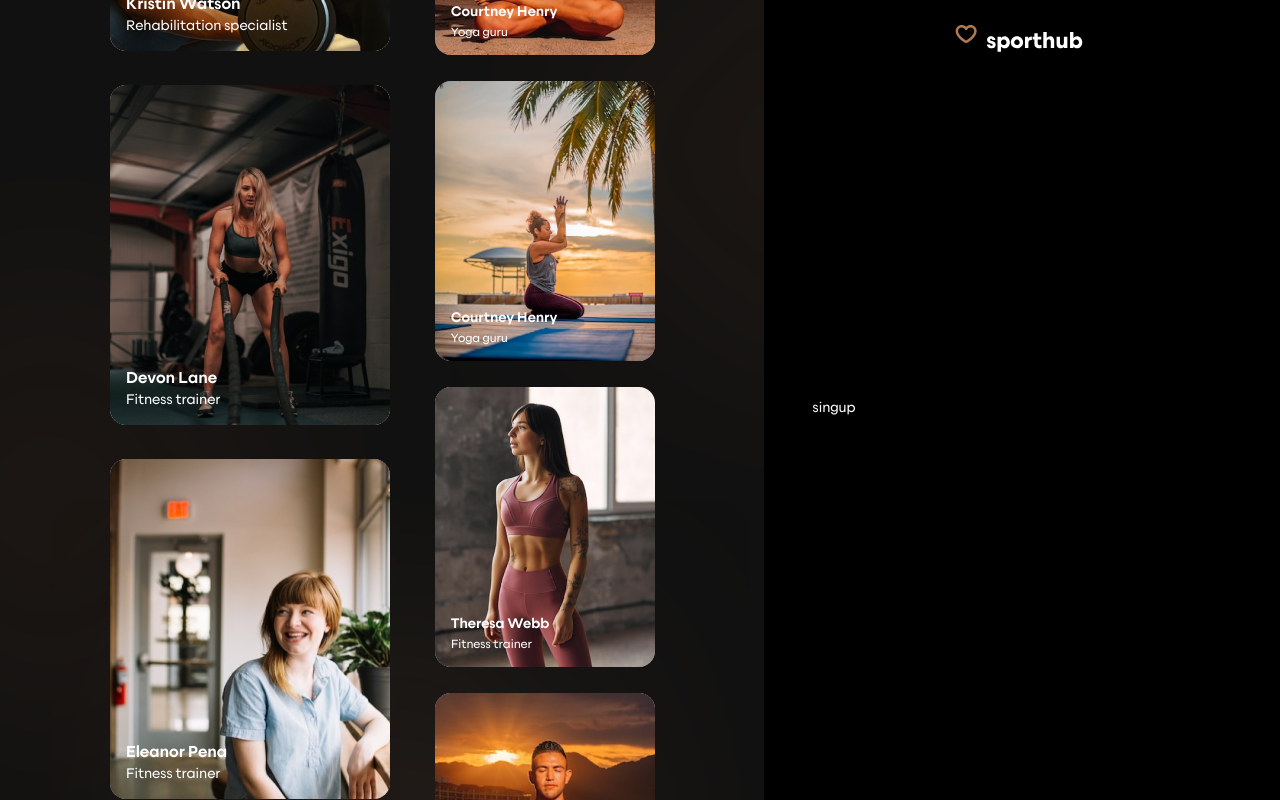
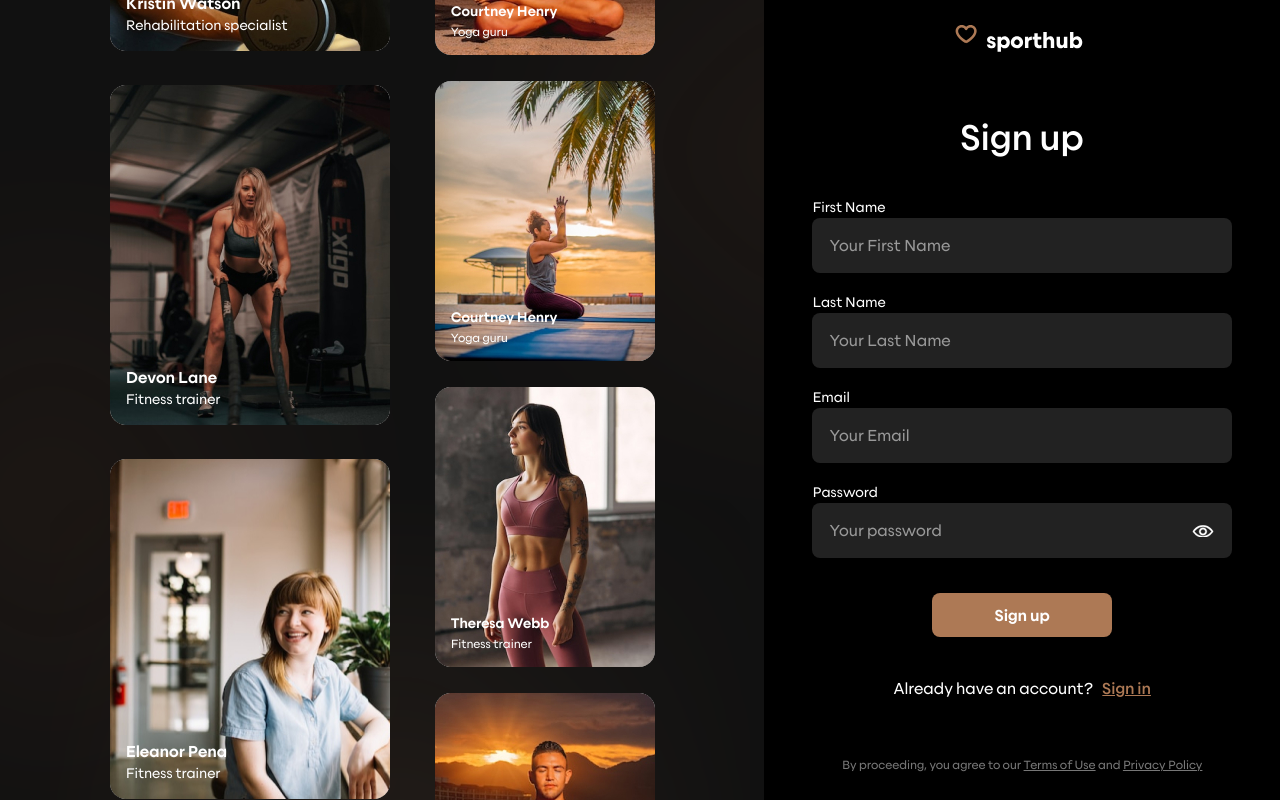
Before and after one commit to MTONSEG/sporthub-react, a React (Create React App) app: page /auth/reg in a window 1280 px wide. Built offline with nearby package versions, Linux system fonts and the light colour scheme.

Commit message:
add sing up page

```diff
--- a/package.json
+++ b/package.json
@@ -64,10 +64,12 @@
     "firebase": "^10.3.1",
     "react": "^18.2.0",
     "react-dom": "^18.2.0",
+    "react-loading": "^2.0.3",
     "react-redux": "^8.1.2",
     "react-router-dom": "^6.15.0",
     "react-scripts": "^5.0.1",
     "react-slick": "^0.29.0",
+    "react-spinners": "^0.13.8",
     "react-uuid": "^2.0.0",
     "redux": "^4.2.1",
     "storybook": "^7.4.0",
--- a/src/components/App.tsx
+++ b/src/components/App.tsx
@@ -3,6 +3,7 @@ import './App.scss';
 import { Route, Routes } from "react-router-dom";
 import Main from "./containers/Main/Main";
 import Auth from "./pages/Auth/Auth";
+import Loading from "./ui/atoms/Loading/Loading";
 
 const App = () => {
 	return (
--- a/src/components/containers/BodyAuth/BodyAuth.tsx
+++ b/src/components/containers/BodyAuth/BodyAuth.tsx
@@ -3,6 +3,7 @@ import './BodyAuth.scss';
 import Logo from "../../ui/atoms/Logo/Logo";
 import { Route, Routes } from "react-router-dom";
 import SingIn from "../../pages/Auth/SingIn/SingIn";
+import SingUp from "../../pages/Auth/SingUp/SingUp";
 
 export const BodyAuth = () => {
 	return (
@@ -12,15 +13,13 @@ export const BodyAuth = () => {
 			</div>
 			<div className="body-auth__form">
 				<div className="body-auth__form-body">
-					<React.Suspense fallback={<>loading</>}>
 						<Routes>
 							<Route index element={<SingIn />} />
-							<Route path="reg" element={<>singup</>} />
+							<Route path="reg" element={<SingUp/>} />
 							<Route path="forgot" element={<>forgot pass</>} />
 							<Route path="restore" element={<>restore pass</>} />
 							<Route path="check" element={<>check email</>} />
 						</Routes>
-					</React.Suspense>
 				</div>
 			</div>
 
--- a/src/components/containers/SliderAuth/SliderAuth.scss
+++ b/src/components/containers/SliderAuth/SliderAuth.scss
@@ -2,6 +2,7 @@
 	width: 59.8%;
 	height: 100vh;
 	overflow: hidden;
+	position: relative;
 	&__row {
 		display: flex;
 		justify-content: center;
--- a/src/components/containers/SliderAuth/SliderAuth.tsx
+++ b/src/components/containers/SliderAuth/SliderAuth.tsx
@@ -1,10 +1,12 @@
-import React from "react";
+import React, { useEffect } from "react";
 import './SliderAuth.scss';
-import VerticalSlider from "../../ui/sliders/VerticalSlider/VerticalSlider";
+// import VerticalSlider from "../../ui/sliders/VerticalSlider/VerticalSlider";
 import { useAppSelector } from "../../../hooks/hooks";
+import Loading from "../../ui/atoms/Loading/Loading";
 
+const VerticalSlider = React.lazy(() => import('../../ui/sliders/VerticalSlider/VerticalSlider'));
 
-export const SliderAuth = () => {
+const SliderAuth = () => {
 	const { small, big } = useAppSelector(state => state.sliderAuth);
 
 	const firstSettings = {
@@ -23,8 +25,17 @@ export const SliderAuth = () => {
 		rtl: true,
 		list: small,
 	}
+
+	useEffect(() => {
+		setTimeout(() => { console.log('go') }, 2000);
+	}, [])
+
+	setTimeout(() => { console.log('go') }, 2000)
+
 	return (
 		<div className="slider-auth">
+
+			<React.Suspense fallback={<Loading/>}>
 				<div className="slider-auth__row">
 					<div className="slider-auth__left">
 						<VerticalSlider {...firstSettings} />
@@ -33,6 +44,9 @@ export const SliderAuth = () => {
 						<VerticalSlider {...secondSettings} />
 					</div>
 				</div>
+			</React.Suspense>
 		</div>
 	)
 }
+
+export default SliderAuth;
--- a/src/components/pages/Auth/Auth.tsx
+++ b/src/components/pages/Auth/Auth.tsx
@@ -2,8 +2,8 @@ import React, { useEffect, useRef, useState } from "react";
 import './Auth.scss';
 import { Route, Routes } from "react-router-dom";
 import { ContainerAuth } from "../../containers/ContainerAuth/ContainerAuth";
-import { SliderAuth } from "../../containers/SliderAuth/SliderAuth";
 import { BodyAuth } from "../../containers/BodyAuth/BodyAuth";
+import SliderAuth from "../../containers/SliderAuth/SliderAuth";
 
 const Auth = () => {
 	const [widthScreen, setWidthScreen] = useState<number>(0);
@@ -16,9 +16,7 @@ const Auth = () => {
 	return (
 		<div ref={ref} className="auth">
 			<ContainerAuth>
-				{
-					widthScreen > 992 ? <SliderAuth /> : <></>
-				}
+				<SliderAuth />
 				<BodyAuth />
 			</ContainerAuth>
 		</div>
--- a/src/components/pages/Auth/SingIn/SingIn.tsx
+++ b/src/components/pages/Auth/SingIn/SingIn.tsx
@@ -26,12 +26,14 @@ const SingIn = () => {
 						setValue={setEmail}
 						title={state.email.title}
 						placeholder={state.email.placeholder}
+						type="email"
 					/>
 					<Input
 						value={password}
 						setValue={setPassword}
 						title={state.password.title}
 						placeholder={state.password.placeholder}
+						forgotLink={true}
 						type="password"
 						mb="0"
 					/>
--- a/src/components/pages/Auth/SingUp/SingUp.tsx
+++ b/src/components/pages/Auth/SingUp/SingUp.tsx
@@ -1,42 +1,68 @@
-import React from "react";
-import './Auth.scss';
-import { Route, Routes } from "react-router-dom";
+import React, { useState } from "react";
+import './SingUp.scss';
+import TitleAuth from "../../../ui/atoms/TitleAuth/TitleAuth";
+import { useAppSelector } from "../../../../hooks/hooks";
+import Input from "../../../ui/forms/Input/Input";
+import { Button } from "../../../ui/atoms/Button/Button";
+import { SubtextAuth } from "../SubtextAuth/SubtextAuth";
+import { TermsPolicyAuth } from "../TermsPolicyAuth/TermsPolicyAuth";
 
-const Auth = () => {
+const data = {
+	title: 'Sign in'
+}
+
+const SingUp = () => {
+	const state = useAppSelector(state => state.singup);
+	const [firstName, setFirstName] = useState<string>('');
+	const [lastName, setLastName] = useState<string>('');
+	const [email, setEmail] = useState<string>('');
+	const [password, setPassword] = useState<string>('');
+
 	return (
-		<div className="auth">
-			<ContainerAuth>
-				<SliderAuth />
-				<BodyAuth />
-			</ContainerAuth>
-		</div>
+		<>
+			<TitleAuth title={state.title} mb="40px" />
+			<div className="sing-in">
+				<div className="sing-in__input-list">
+					<Input
+						value={firstName}
+						setValue={setFirstName}
+						title={state.firstName.title}
+						placeholder={state.firstName.placeholder}
+					/>
+					<Input
+						value={lastName}
+						setValue={setLastName}
+						title={state.lastName.title}
+						placeholder={state.lastName.placeholder}
+					/>
+					<Input
+						value={email}
+						setValue={setEmail}
+						title={state.email.title}
+						placeholder={state.email.placeholder}
+					/>
+					<Input
+						value={password}
+						setValue={setPassword}
+						title={state.password.title}
+						placeholder={state.password.placeholder}
+						type="password"
+						mb="0"
+					/>
+				</div>
+				<div className="sing-in__footer">
+					<Button maxWidth="180px" centered={true}>{state.btn}</Button>
+				</div>
+
+				<SubtextAuth
+					titleLink={state.subtext.linkTitle}
+					path={state.subtext.link}
+					text={state.subtext.text}
+				/>
+			</div>
+			<TermsPolicyAuth />
+		</>
 	)
 }
 
-export default Auth;
-
-const BodyAuth = () => {
-	return (
-		<div className="body-auth">
-			lol
-		</div>
-	)
-}
-
-const SliderAuth = () => {
-	return (
-		<div className="slider-auth">
-			<Routes>
-				<Route index element={<></>}/>
-			</Routes>
-		</div>
-	)
-}
-
-const ContainerAuth = ({ children }) => {
-	return (
-		<div className="container-auth">
-			{children}
-		</div>
-	)
-}
+export default SingUp;
--- a/src/components/ui/forms/Input/Input.tsx
+++ b/src/components/ui/forms/Input/Input.tsx
@@ -13,6 +13,7 @@ type inputType = {
 	setValue: Function,
 	maxWidth?: string,
 	mb?: string,
+	forgotLink?:boolean
 }
 
 type passType = 'password' | 'text';
@@ -25,7 +26,8 @@ const Input: React.FC<inputType> = ({
 	value,
 	setValue,
 	maxWidth = '100%',
-	mb = '22px'
+	mb = '22px',
+	forgotLink = false
 }) => {
 	const [typePass, setTypePass] = useState<passType>('password');
 	const forgot = useAppSelector(state => state.singin.forgot);
@@ -45,7 +47,7 @@ const Input: React.FC<inputType> = ({
 			<div className="input-field__head">
 				<p className="input-field__title">{title}</p>
 				{
-					isPassword
+					forgotLink
 						? <Link className="input-field__forgot-link"
 							to={forgot.link}>
 							{forgot.title}
--- a/src/redux/slices/auth/singupSlice.ts
+++ b/src/redux/slices/auth/singupSlice.ts
@@ -1,55 +1,47 @@
-import { createSlice, PayloadAction } from "@reduxjs/toolkit";
-import { AUTH_FORGOT_ROUTE, AUTH_REG_ROUTE } from "../../../routes/routes";
+import { createSlice } from "@reduxjs/toolkit";
+import { AUTH_ROUTE } from "../../../routes/routes";
+import { inputType, subtextType } from "./singinSlice";
 
-type forgotType = {
+export type singUpType = {
 	title: string,
-	link: string
-}
-export type inputType = {
-	title: string,
-	placeholder: string
-}
-export type subtextType = {
-	text: string,
-	linkTitle: string,
-	link: string
-}
-
-export type singInType = {
-	title: string,
-	forgot: forgotType,
 	btn: string,
+	firstName: inputType,
+	lastName: inputType,
 	email: inputType,
 	password: inputType
 	subtext: subtextType,
 	terms: string
 }
 
-const initialState: singInType = {
-	title: 'Sign in',
-	forgot: {
-		title: 'Forgot password?',
-		link: AUTH_FORGOT_ROUTE
+const initialState: singUpType = {
+	title: 'Sign up',
+	btn: 'Sign up',
+	firstName: {
+		title: 'First Name',
+		placeholder: 'Your First Name'
 	},
-	btn: 'Sign in',
+	lastName: {
+		title: 'Last Name',
+		placeholder: 'Your Last Name'
+	},
 	email: {
 		title: 'Email',
 		placeholder: 'Your Email'
 	},
 	password: {
-		title: 'Email',
-		placeholder: 'Your Email'
+		title: 'Password',
+		placeholder: 'Your password'
 	},
 	subtext: {
-		text: 'Don’t have an account?',
-		linkTitle: 'Sign up',
-		link: AUTH_REG_ROUTE
+		text: 'Already have an account?',
+		linkTitle: 'Sign in',
+		link: AUTH_ROUTE
 	},
 	terms: 'By proceeding, you agree to our Terms of Use and Privacy Policy'
 }
 
 const singupSlice = createSlice({
-	name: 'singIn',
+	name: 'singUp',
 	initialState,
 	reducers: {}
 })
```
Also changed, not shown: 1 other file (tests, documents, lock files or other folders). Lines whose indentation alone changed are shown as unchanged.
